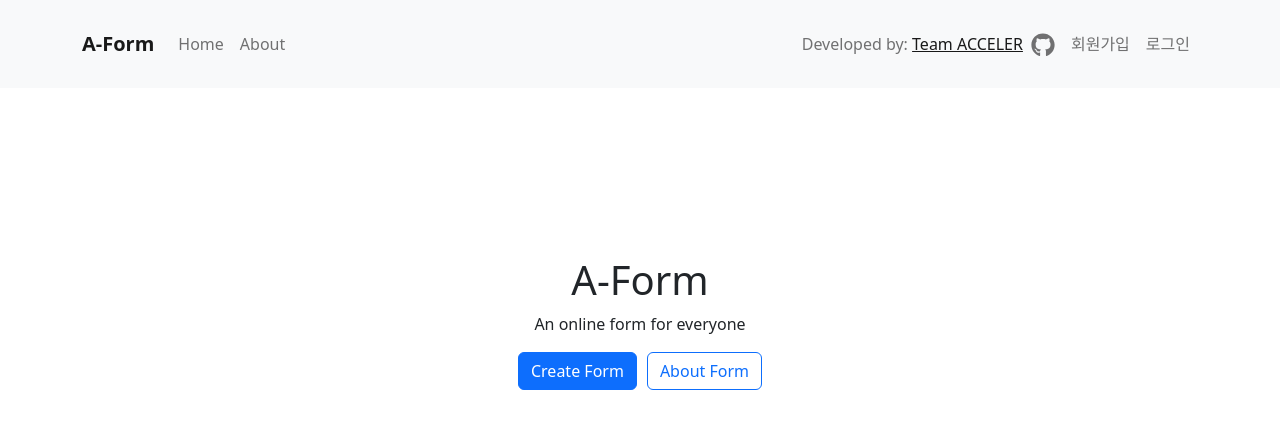
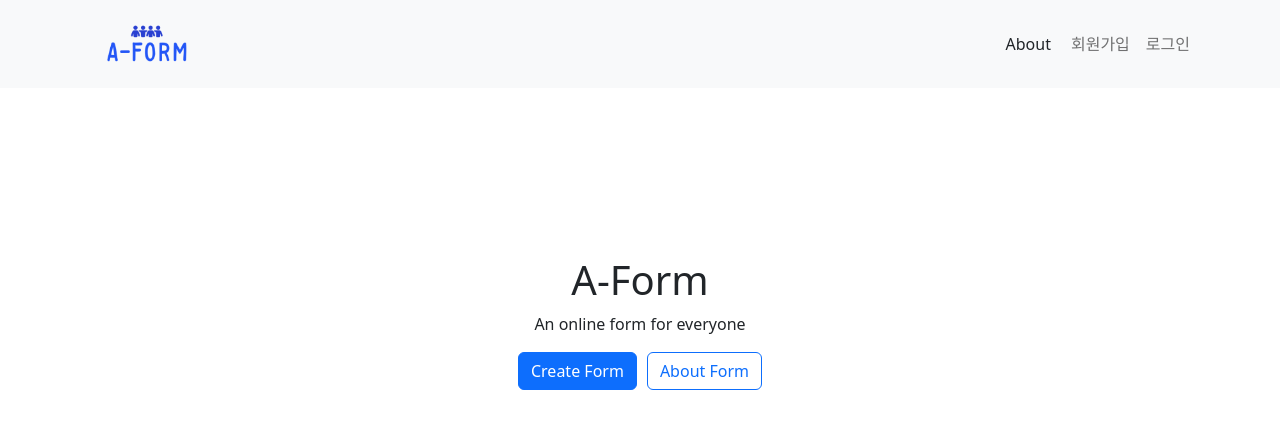
Before and after one commit to masibasi/a-form, a React (Create React App) app: page / in a window 1280 px wide. Shown: the top 428 px of the page. Built offline with nearby package versions, Linux system fonts and the light colour scheme.

Commit message:
change: re-design navbar

```diff
--- a/src/App.css
+++ b/src/App.css
@@ -11,6 +11,10 @@
     gap: 10px;
 }
 
+/* Layout */
+.navMenuComponent {
+    margin-right: 12px;
+}
 /* CreateSurvey */
 
 .CreateSurvey {
--- a/src/App.js
+++ b/src/App.js
@@ -39,7 +39,7 @@ function App() {
         };
         console.log("Axios newsurey : ", newSurvey);
         axios
-            .post("/api/survey/create", newSurvey, options)
+            .post("http://127.0.0.1:8080/api/survey/create", newSurvey, options)
             .then((response) => {
                 console.log(response.data.surveyPk);
                 setSurveyId(response.data.surveyPk);
--- a/src/components/About.js
+++ b/src/components/About.js
@@ -1,7 +1,11 @@
-import React from 'react'
+import React from "react";
+import { FaGithub } from "react-icons/fa";
 
 export default function About() {
-  return (
-    <div>About</div>
-  )
+    return (
+        <div>
+            About Developed by: <a href="https://acceler.kr">Team ACCELER</a>
+            <FaGithub size={24} href="https://github.com/KEA-ACCELER/a-form" />
+        </div>
+    );
 }
--- a/src/components/Layout.js
+++ b/src/components/Layout.js
@@ -3,8 +3,10 @@ import Container from "react-bootstrap/Container";
 import Nav from "react-bootstrap/Nav";
 import Navbar from "react-bootstrap/Navbar";
 import { Outlet, useNavigate } from "react-router-dom";
-import { FaGithub } from "react-icons/fa";
+
 import { AuthContext } from "../App";
+
+import logo from "../assets/images/A-Form-logo.png";
 
 export default function Layout() {
     const navigate = useNavigate();
@@ -14,28 +16,17 @@ export default function Layout() {
             <Navbar fixed="top" bg="light" expand="lg">
                 <Container className="navbarContainer">
                     <Navbar.Brand onClick={() => navigate("/")}>
-                        <b>A-Form</b>
+                        <img src={logo} width={"130px"} />
                     </Navbar.Brand>
                     <Navbar.Toggle aria-controls="basic-navbar-nav" />
                     <Navbar.Collapse id="basic-navbar-nav">
-                        <Nav className="me-auto">
-                            <Nav.Link onClick={() => navigate("/")}>
-                                Home
-                            </Nav.Link>
-                            <Nav.Link onClick={() => navigate("/about")}>
-                                About
-                            </Nav.Link>
-                        </Nav>
-                        <Navbar.Text>
-                            Developed by:{" "}
-                            <a href="https://acceler.kr">Team ACCELER</a>
-                        </Navbar.Text>
-                        <Nav>
-                            <Nav.Link href="https://github.com/KEA-ACCELER/a-form">
-                                <FaGithub size={24} />
-                            </Nav.Link>
-                        </Nav>
-
+                        <Nav className="me-auto"></Nav>
+                        <Nav.Link
+                            className="navMenuComponent"
+                            onClick={() => navigate("/about")}
+                        >
+                            About
+                        </Nav.Link>
                         {isLoggedIn ? (
                             <>
                                 <Nav className="my-3">
```
Also changed, not shown: src/assets/images/A-Form-logo.png (added).
